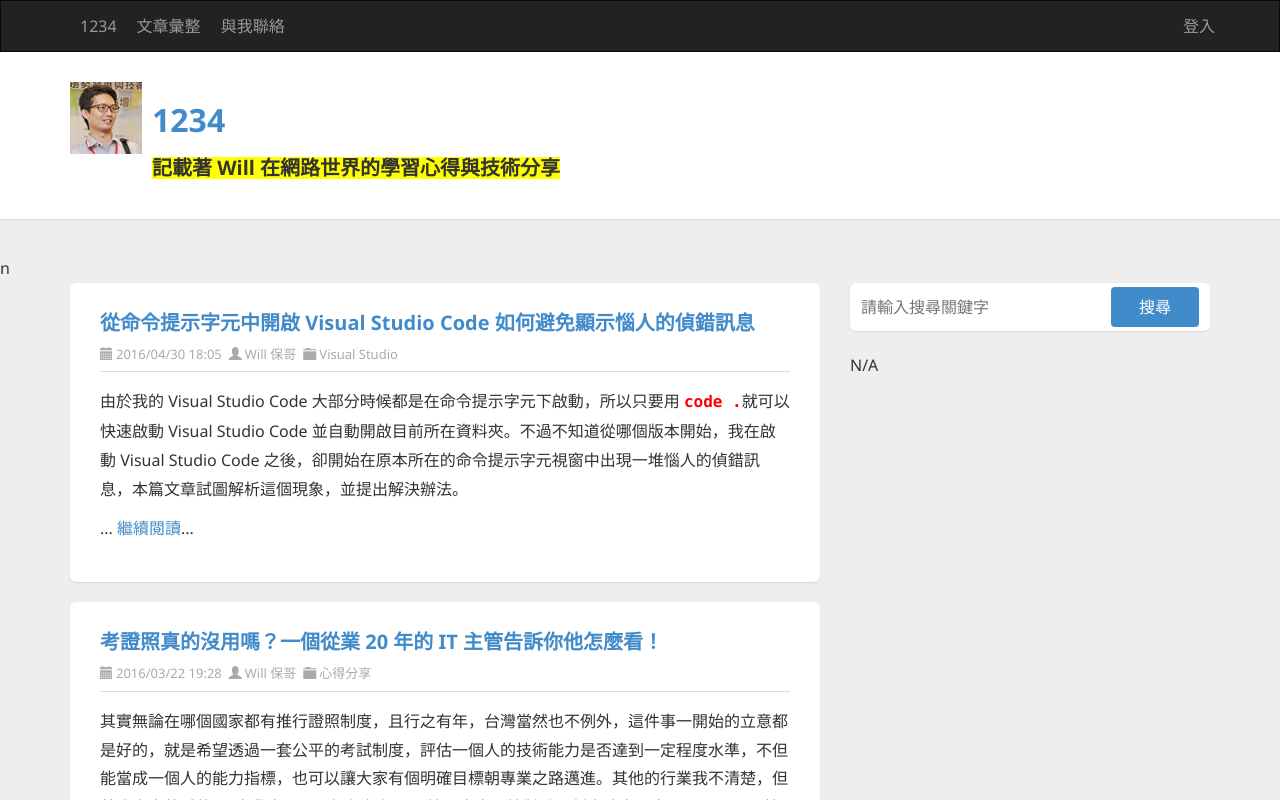
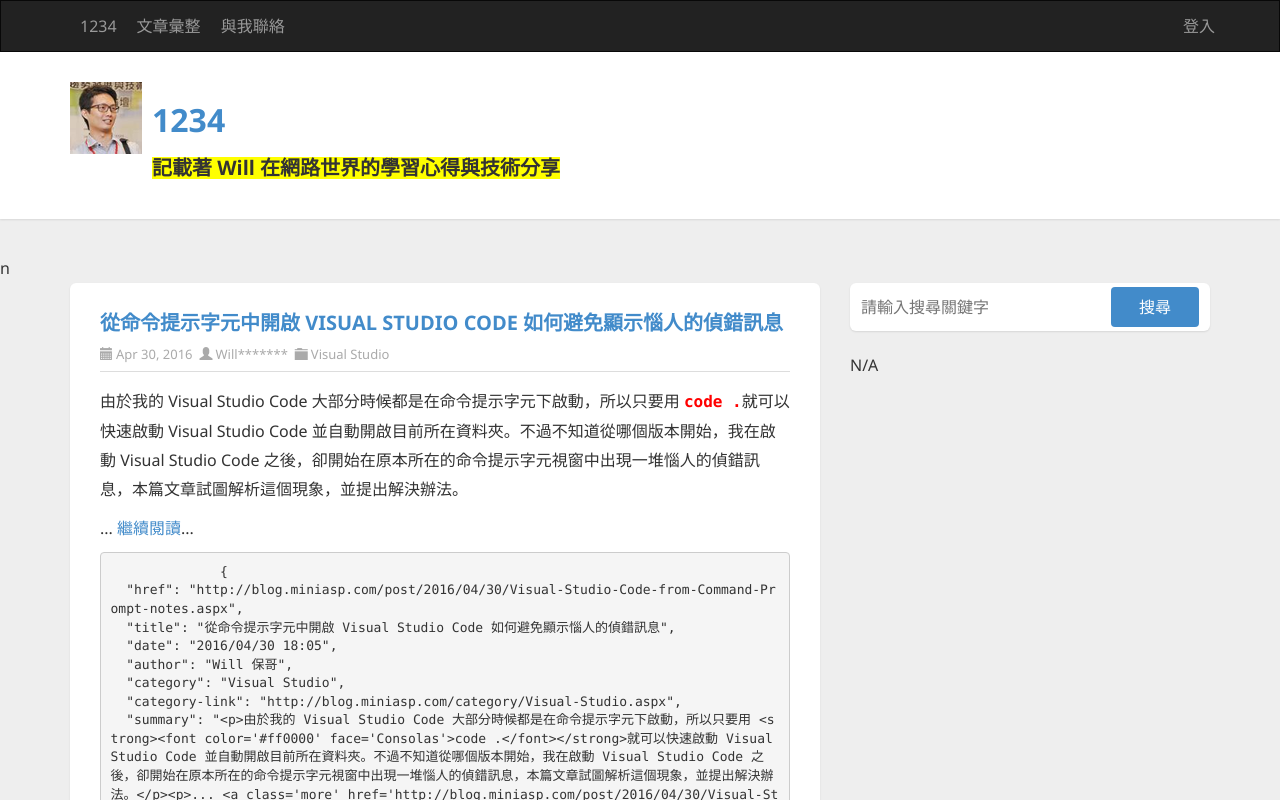
Before and after one commit to Julian-Chu/Angular2DemoAndNote, an Angular app: page / in a window 1280 px wide. Shown: the top 800 px of the page. Built offline with nearby package versions, Linux system fonts and the light colour scheme.

Commit message:
13 練習使用與自訂 Pipe 元件 - 建立 Pipe 元件 mask :  ng g pipe mask

```diff
--- a/src/app/app.component.html
+++ b/src/app/app.component.html
@@ -12,17 +12,20 @@
             <article class="post" id="post{{idx}}" *ngFor="let item of data; let idx = index;">
               <header class="post-header">
                 <h2 class="post-title">
-                    <a [href]="item.href">{{item.title}}</a>
+                    <a [href]="item.href">{{item.title | uppercase}}</a>
                 </h2>
                 <div class="post-info clearfix">
-                  <span class="post-date"><i class="glyphicon glyphicon-calendar"></i>{{item.date}}</span>
-                  <span class="post-author"><i class="glyphicon glyphicon-user"></i><a href="http://blog.miniasp.com/author/will.aspx">{{item.author}}</a></span>
+                  <span class="post-date"><i class="glyphicon glyphicon-calendar"></i>{{item.date | date}}</span>
+                  <span class="post-author"><i class="glyphicon glyphicon-user"></i><a href="http://blog.miniasp.com/author/will.aspx">{{item.author | mask}}</a></span>
                   <span class="post-category"><i class="glyphicon glyphicon-folder-close"></i><a href="item['category-link'']">{{item.category}}</a></span>
                 </div>
               </header>
               <section class="post-body text" [innerHTML] = "item.summary">
 
               </section>
+              <pre>
+              {{item | json}}
+              </pre>
             </article>
 
             <!-- Article END-->
--- a/src/app/app.module.ts
+++ b/src/app/app.module.ts
@@ -5,11 +5,13 @@ import { HttpModule } from '@angular/http';
 
 import { AppComponent } from './app.component';
 import { HeaderComponent } from './header/header.component';
+import { MaskPipe } from './mask.pipe';
 
 @NgModule({
   declarations: [
     AppComponent,
-    HeaderComponent
+    HeaderComponent,
+    MaskPipe
   ],
   imports: [
     BrowserModule,
--- /dev/null
+++ b/src/app/mask.pipe.ts
@@ -0,0 +1,14 @@
+import { Pipe, PipeTransform } from '@angular/core';
+
+@Pipe({
+  name: 'mask'
+})
+export class MaskPipe implements PipeTransform {
+
+  transform(value: string, maxLength: number = 4): any {
+    if (value.length > maxLength)
+      return value.substr(0, 4) + '*******';
+    else return value;
+  }
+
+}
```
Also changed, not shown: 1 other file (tests, documents, lock files or other folders).
